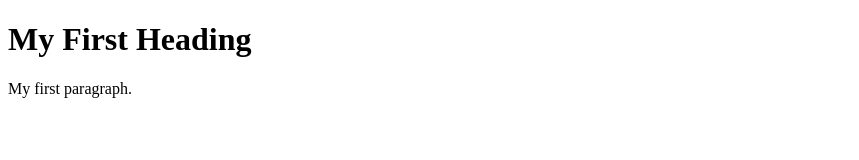
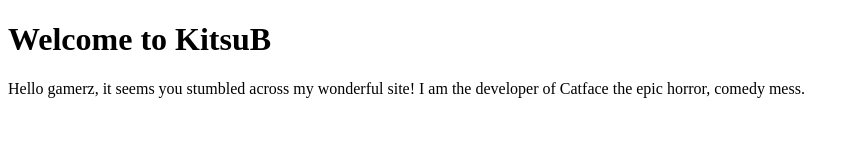
Before and after one commit to KitsuB/KitsuB.github.io, a plain HTML site: page index.html in a window 1280 px wide. Shown: the whole page, without its empty margins (0-859 px from the left). Drawn offline with Linux system fonts and the light colour scheme.

Commit message:
Update index.html
Changed Text

```diff
--- a/index.html
+++ b/index.html
@@ -2,9 +2,9 @@
 <html>
 <body>
 
-<h1>My First Heading</h1>
+<h1>Welcome to KitsuB</h1>
 
-<p>My first paragraph.</p>
+<p>Hello gamerz, it seems you stumbled across my wonderful site! I am the developer of Catface the epic horror, comedy mess.</p>
 
 </body>
 </html>
```
